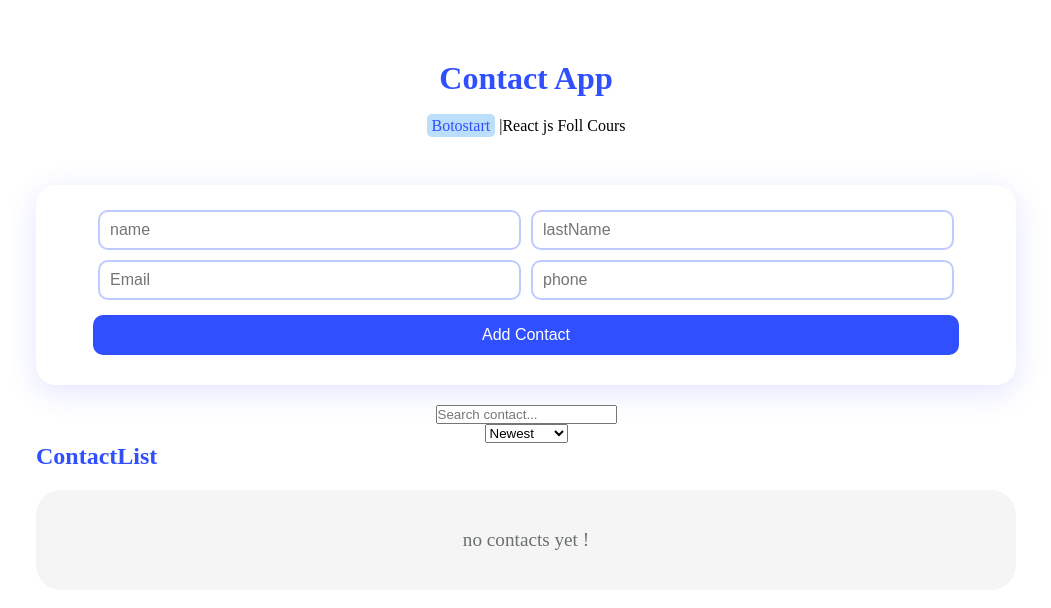
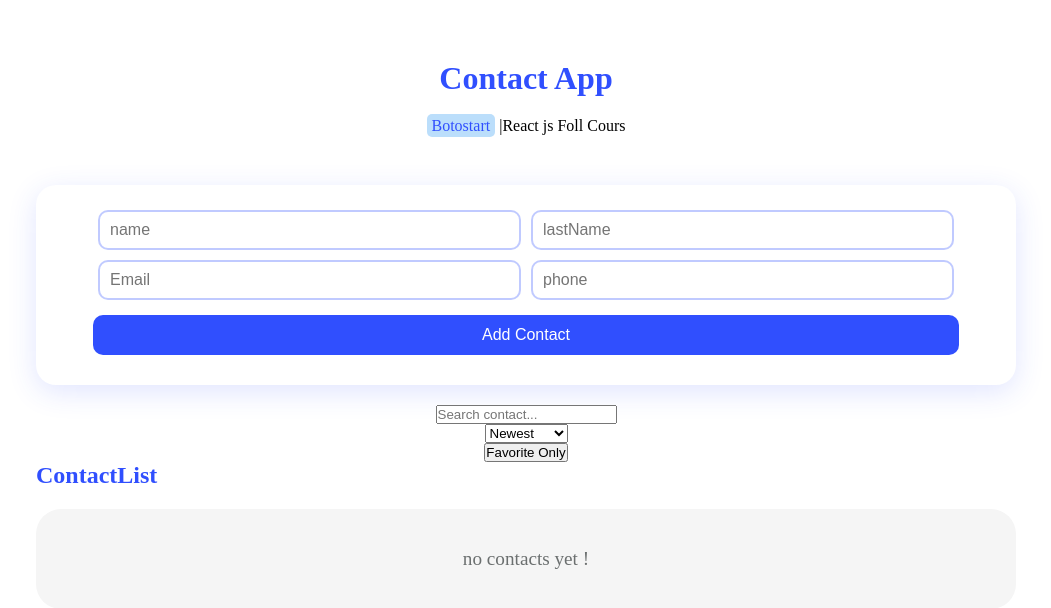
Before and after one commit to AlirezaNesari/contact-app, a React (Vite) app: page / in a window 1280 px wide. Shown: the top 608 px of the page, without its empty margins (114-1165 px from the left). Built offline with nearby package versions, Linux system fonts and the light colour scheme.

Commit message:
feat: add favorite contacts filter

```diff
--- a/src/components/contacts.jsx
+++ b/src/components/contacts.jsx
@@ -143,9 +143,11 @@ export default function Contacts() {
     setContacts(updatedContacts);
   };
 
-  const filteredContacts = contacts.filter((contact) =>
-    contact.name.toLowerCase().includes(search.toLowerCase()),
-  );
+  const filteredContacts = contacts
+    .filter((contact) =>
+      contact.name.toLowerCase().includes(search.toLowerCase()),
+    )
+    .filter((contact) => (favoriteOnly ? contact.favorite : true));
   const sortedContacts = [...filteredContacts].sort((a, b) => {
     if (sortType === "az") {
       return a.name.localeCompare(b.name);
@@ -201,7 +203,9 @@ export default function Contacts() {
 
         <option value="za">Name Z-A</option>
       </select>
-
+      <button onClick={() => setFavoriteOnly(!favoriteOnly)}>
+        {favoriteOnly ? "Show All" : "Favorite Only"}
+      </button>
       <ContactList
         contacts={sortedContacts}
         deleteHandler={deleteHandler}
```
